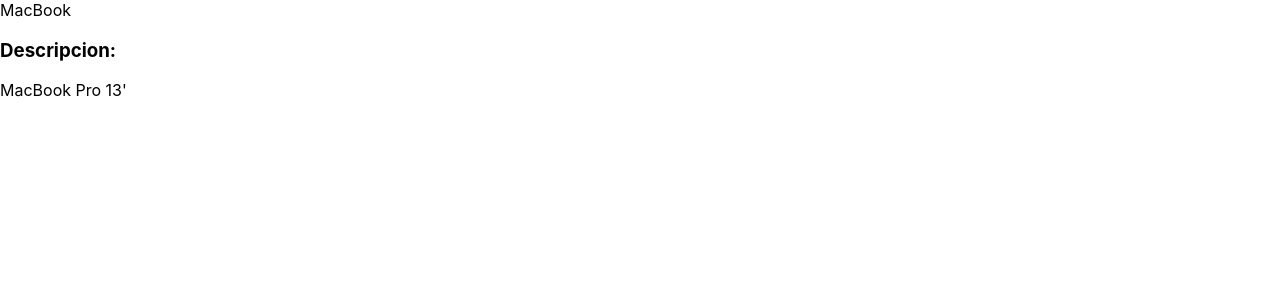
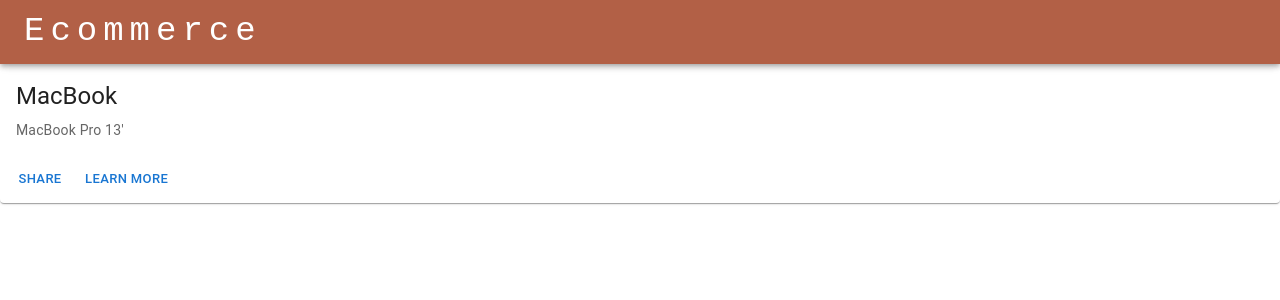
Before and after one commit to ValentinaBonfanti/ecommerce, a React (Create React App) app: page /items/1 in a window 1280 px wide. Shown: the top 300 px of the page. Built offline with nearby package versions, Linux system fonts and the light colour scheme.

Commit message:
navbar y extras

```diff
--- a/public/index.html
+++ b/public/index.html
@@ -24,7 +24,7 @@
       work correctly both with client-side routing and a non-root public URL.
       Learn how to configure a non-root public URL by running `npm run build`.
     -->
-    <title>React App</title>
+    <title>Ecommerce</title>
   </head>
   <body>
     <noscript>You need to enable JavaScript to run this app.</noscript>
--- a/src/App.js
+++ b/src/App.js
@@ -1,16 +1,20 @@
 import { BrowserRouter, Routes, Route } from "react-router-dom";
 import Home from "./components/Home/Home";
 import ItemsDetail from "./components/Items/ItemsDetail";
+import NavBar from "./components/Home/NavBar";
 const App = () => {
   //const Home = () => <h1>Home</h1>;
   const Pets = () => <h1>Pet List</h1>;
   // const Layout = () => <h1>Layout</h1>;
   return (
     <>
+
       <BrowserRouter>
+      <NavBar/>
         <Routes>
+
           <Route path="/" element={<Home />}></Route>
-          <Route path="items/:id" element={<ItemsDetail />}></Route>
+          <Route exact path="items/:id" element={<ItemsDetail />}></Route>
         </Routes>
       </BrowserRouter>
     </>
--- a/src/components/Home/Home.js
+++ b/src/components/Home/Home.js
@@ -6,19 +6,13 @@
 import {  AppBar,Toolbar, Typography,Image, Box } from "@mui/material";
 import background from "../../img/background.webp";
 import Carrusel from "./Carrusel";
-
+import NavBar from "./NavBar";
 
 const Home = () => {
 
   return (
     <>
-     <AppBar>
-        <Toolbar>
-          <Typography variant="h6">Ecommerce</Typography>
-        </Toolbar>
-      </AppBar>
-
-      <Toolbar id="back-to-top-anchor" />
+      <NavBar/>
       <Carrusel/>
       {/*<Box className={styles.box}>
       <img src={background} alt= "not found" width="100%" height="auto"/>
--- /dev/null
+++ b/src/components/Home/NavBar.js
@@ -0,0 +1,19 @@
+import React from "react";
+import {  AppBar,Toolbar, Typography} from "@mui/material";
+
+
+function NavBar(){
+  return(
+    <>
+    <AppBar>
+        <Toolbar style={{background:'#b26046'}}>
+          <Typography fontFamily="Monospace" letterSpacing={6} variant="h4">Ecommerce</Typography>
+        </Toolbar>
+      </AppBar>
+      {/*<Toolbar id="back-to-top-anchor" />*/ }
+
+    </>
+  )
+}
+
+export default NavBar;
--- a/src/components/Items/ItemsDetail.js
+++ b/src/components/Items/ItemsDetail.js
@@ -1,19 +1,35 @@
 import React from "react";
 import products from "../../listProducts";
 import { Link, useParams } from "react-router-dom";
+import { Button, Card, CardActionArea, CardActions, CardContent, CardMedia, ImageListItem, Typography, Toolbar } from "@mui/material";
+
+
 
 export default function ItemsDetail(){
 
     const { id } = useParams();
     return(
-        <div>
+        <Card>
+            <Toolbar id="back-to-top-anchor" />
+      <CardActionArea>
 
-            <div>{products[id-1].name}</div>
-            <div>
-              <h3>Descripcion:</h3>
-              <p> {products[id-1].description}</p>
-              </div>
-
-        </div>
+        <CardContent>
+          <Typography gutterBottom variant="h5" component="h2">
+            {products[id-1].name}
+          </Typography>
+          <Typography variant="body2" color="textSecondary" component="p">
+           {products[id-1].description}
+          </Typography>
+        </CardContent>
+      </CardActionArea>
+      <CardActions>
+        <Button size="small" color="primary">
+          Share
+        </Button>
+        <Button size="small" color="primary">
+          Learn More
+        </Button>
+      </CardActions>
+    </Card>
     )
 }
```
